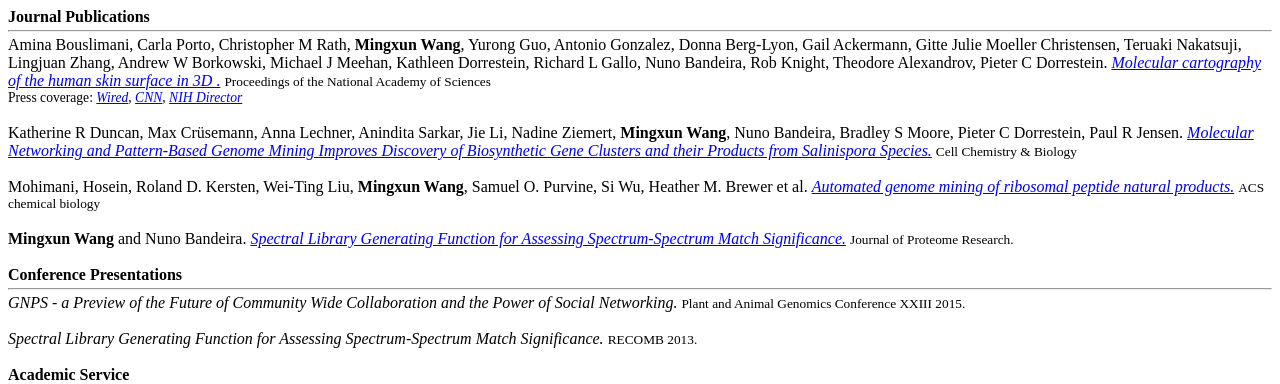
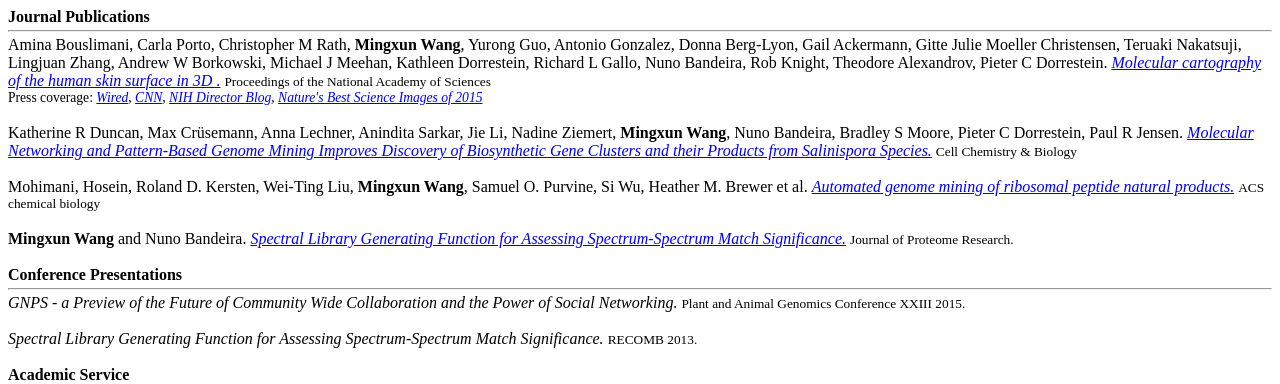
Before and after one commit to mwang87/mingwangwebsite, a Sinatra app: page /academic in a window 1280 px wide. Shown: the top 384 px of the page. Run offline with Sinatra, Linux system fonts and the light colour scheme; some libraries are stand-ins or nearby versions.

Commit message:
adding link

```diff
--- a/views/academic.erb
+++ b/views/academic.erb
@@ -5,7 +5,7 @@
 
 Amina Bouslimani, Carla Porto, Christopher M Rath, <strong>Mingxun Wang</strong>, Yurong Guo, Antonio Gonzalez, Donna Berg-Lyon, Gail Ackermann, Gitte Julie Moeller Christensen, Teruaki Nakatsuji, Lingjuan Zhang, Andrew W Borkowski, Michael J Meehan, Kathleen Dorrestein, Richard L Gallo, Nuno Bandeira, Rob Knight, Theodore Alexandrov, Pieter C Dorrestein. <i><a href="http://www.pnas.org/content/early/2015/03/26/1424409112?tab=related">Molecular cartography of the human skin surface in 3D .</a></i> <small> Proceedings of the National Academy of Sciences</small>
 <br>
-<small style="font-size: 85%;">Press coverage: <i><a href="http://www.wired.com/2015/03/body-maps-expose-chemical-residue-coats-skin/">Wired</a></i>, <i><a href="http://www.cnn.com/2015/04/09/health/3d-map-human-skin-bacteria-chemicals/index.html">CNN</a></i>, <i><a href="http://directorsblog.nih.gov/2015/04/09/of-microbes-molecules-and-maps/">NIH Director</a></i> </small>
+<small style="font-size: 85%;">Press coverage: <i><a href="http://www.wired.com/2015/03/body-maps-expose-chemical-residue-coats-skin/">Wired</a></i>, <i><a href="http://www.cnn.com/2015/04/09/health/3d-map-human-skin-bacteria-chemicals/index.html">CNN</a></i>, <i><a href="http://directorsblog.nih.gov/2015/04/09/of-microbes-molecules-and-maps/">NIH Director Blog</a></i>,  <i><a href="http://www.nature.com/news/365-days-the-best-science-images-of-2015-1.19017">Nature's Best Science Images of 2015</a></i></small>
 <br>
 <br>
 Katherine R Duncan, Max Crüsemann, Anna Lechner, Anindita Sarkar, Jie Li, Nadine Ziemert, <strong>Mingxun Wang</strong>, Nuno Bandeira, Bradley S Moore, Pieter C Dorrestein, Paul R Jensen. <i><a href="http://www.sciencedirect.com/science/article/pii/S1074552115001039">Molecular Networking and Pattern-Based Genome Mining Improves Discovery of Biosynthetic Gene Clusters and their Products from Salinispora Species.</a></i> <small> Cell Chemistry & Biology</small>
```
